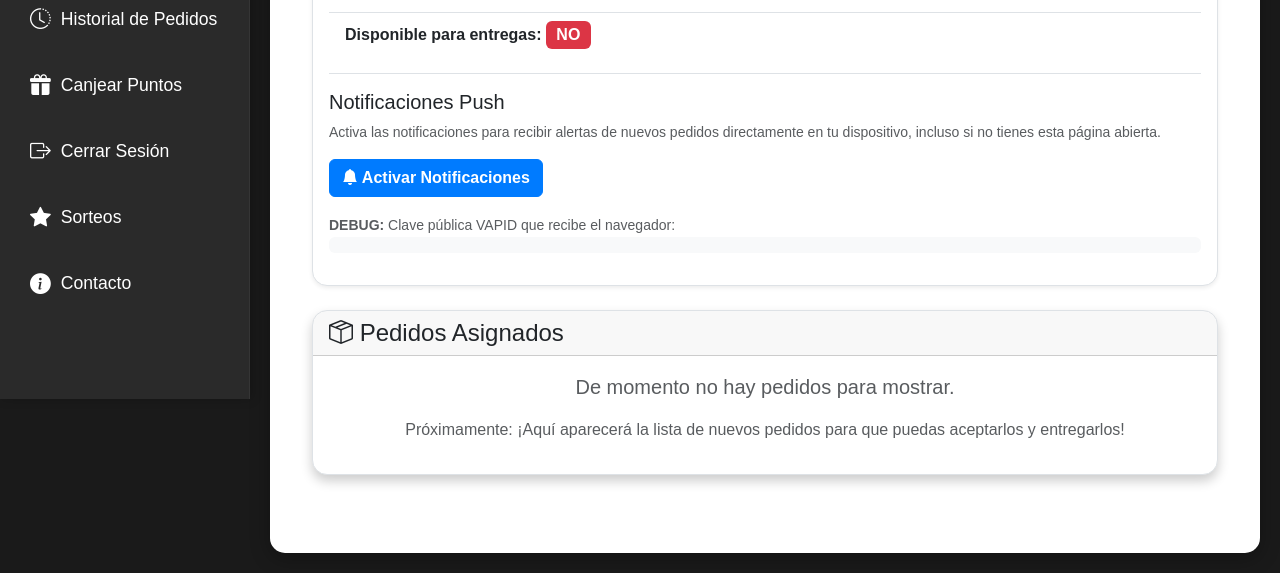
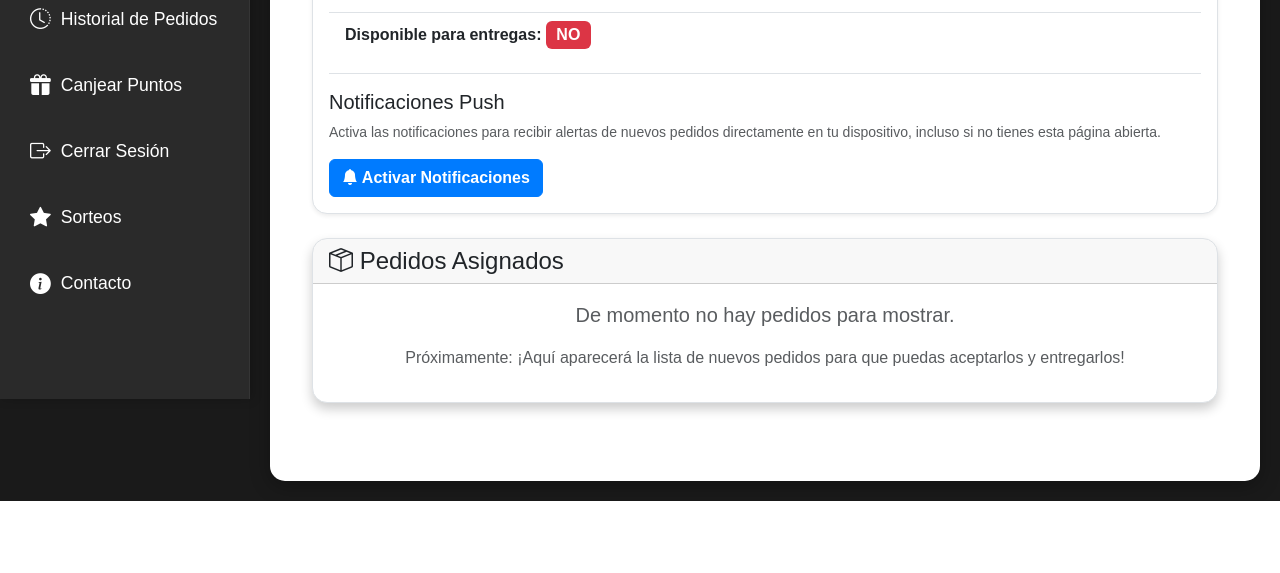
Before and after one commit to Whoami497/yoheladeria, a Django app: page /cadete/panel/ in a window 1280 px wide. Shown: the part 401-974 px from the top of the page. After the commit the page ends 902 px from the top, so only its background shows below. Run offline with Django 5.2, Linux system fonts and the light colour scheme; a user stored in the database is signed in; data comes from the database, SQL or seed files in the repository.

Commit message:
Hardcode VAPID public key to fix issue

```diff
--- a/pedidos/templates/pedidos/panel_cadete.html
+++ b/pedidos/templates/pedidos/panel_cadete.html
@@ -49,12 +49,8 @@
                         <button id="subscribe-button" class="btn btn-primary">
                             <i class="bi bi-bell-fill"></i> Activar Notificaciones
                         </button>
+                    </div>
 
-                        <div class="mt-3">
-                            <p class="text-muted mb-0"><small><strong>DEBUG:</strong> Clave pública VAPID que recibe el navegador:</small></p>
-                            <p class="text-danger bg-light p-2 rounded" style="word-wrap: break-word;"><small><code>{{ vapid_public_key }}</code></small></p>
-                        </div>
-                        </div>
                 </div>
             </div>
         </div>
@@ -76,8 +72,8 @@
 </div>
 
 <script>
-    // El resto del script no cambia...
-    const VAPID_PUBLIC_KEY = '{{ vapid_public_key }}';
+    // ¡CAMBIO IMPORTANTE AQUÍ! La clave pública está escrita directamente.
+    const VAPID_PUBLIC_KEY = 'BJHORO_YlWpEBAqFc271eQ0-KBlVW0rhGC4vnEmDxFs23h6UImslGYBaOxwlJPtHwOR1-Wf9nIYvc3z1dQZV8qo';
 
     function urlBase64ToUint8Array(base64String) {
         const padding = '='.repeat((4 - base64String.length % 4) % 4);
@@ -125,7 +121,7 @@
                 console.log('Suscripción enviada al servidor con éxito.');
                 alert('¡Notificaciones activadas correctamente!');
             } else {
-                console.error('Falló el envío de la suscripción al servidor.');
+                console.error('Falló el envío de la suscripción al servidor. Código:', response.status);
                 alert('Hubo un error al activar las notificaciones. Inténtalo de nuevo.');
             }
 
```
